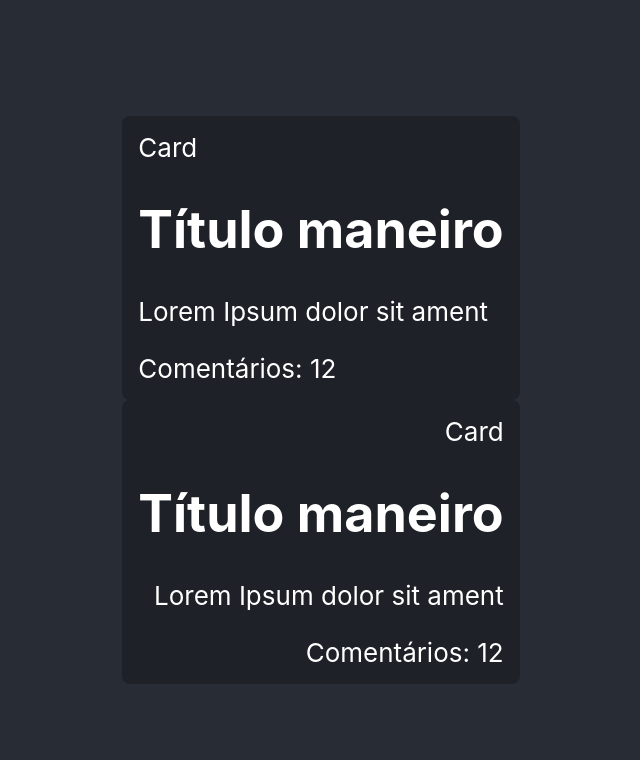
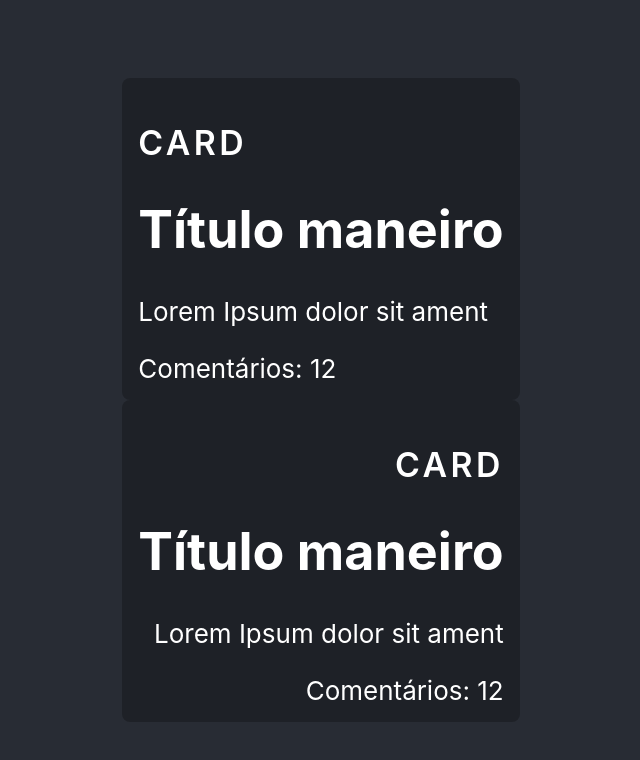
Before and after one commit to devjleonardo/react-js-app-estudo, a React (Create React App) app: page / in a window 1280 px wide. Shown: the top 760 px of the page, without its empty margins (319-959 px from the left). Built offline with nearby package versions, Linux system fonts and the light colour scheme; the HTML template or start-up script is replaced by a standard one.

Commit message:
Estilizando componentes com Styled Components

```diff
--- a/package.json
+++ b/package.json
@@ -13,6 +13,7 @@
     "react": "^18.3.1",
     "react-dom": "^18.3.1",
     "react-scripts": "5.0.1",
+    "styled-components": "^6.1.11",
     "typescript": "^4.9.5",
     "web-vitals": "^2.1.4"
   },
@@ -39,5 +40,8 @@
       "last 1 firefox version",
       "last 1 safari version"
     ]
+  },
+  "devDependencies": {
+    "@types/styled-components": "^5.1.34"
   }
 }
--- /dev/null
+++ b/src/components/Card.style.ts
@@ -0,0 +1,15 @@
+import styled from "styled-components";
+
+export const Wrapper = styled.div<{ align: "left" | "center" | "right" }>`
+  background-color: rgba(0, 0, 0, 0.25);
+  border-radius: 8px;
+  padding: 16px;
+  text-align: ${props => props.align}
+`;
+
+export const Title = styled.h2`
+  font-size: 1.3em;
+  text-transform: uppercase;
+  letter-spacing: 0.1em;
+  font-weight: 600;
+`;
--- a/src/components/Card.tsx
+++ b/src/components/Card.tsx
@@ -1,5 +1,5 @@
 import { PropsWithChildren } from "react";
-import "./Card.css";
+import * as C from "./Card.style";
 
 type CardProps = PropsWithChildren<{
   title: string;
@@ -8,9 +8,9 @@
 
 export default function Card(props: CardProps) {
   return (
-    <div className={`Card ${props.align || "center"}`}>
-      <div>{props.title}</div>
+    <C.Wrapper align={props.align || "left"}>
+      <C.Title>{props.title}</C.Title>
       {props.children}
-    </div>
+    </C.Wrapper>
   );
 }
```
Also changed, not shown: 1 other file (tests, documents, lock files or other folders).
